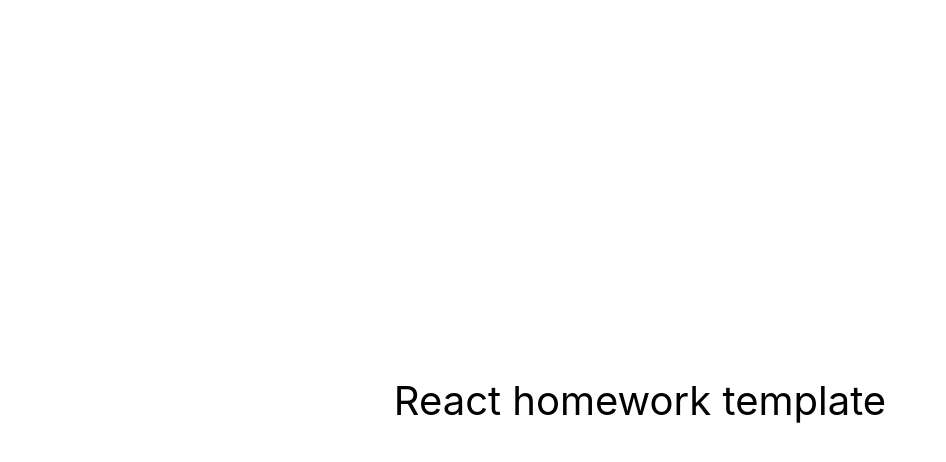
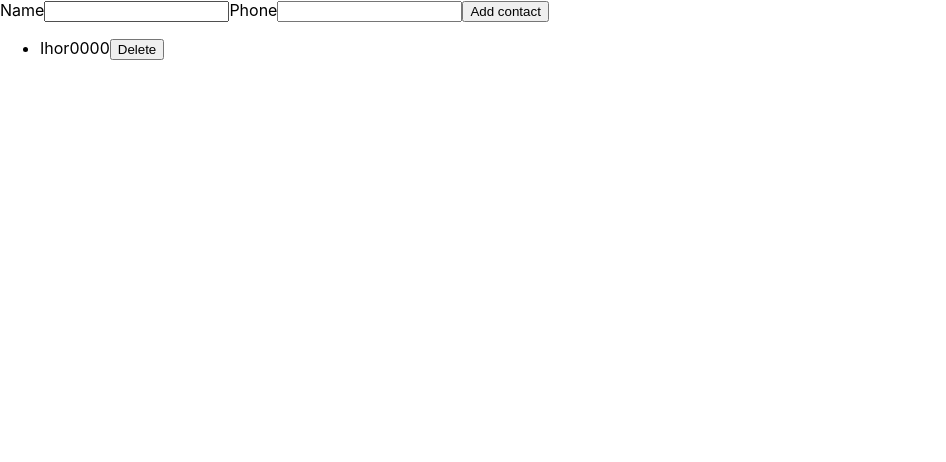
Before and after one commit to Djoult/goit-react-hw-02-phonebook, a React (Create React App) app: page / in a window 1280 px wide. Shown: the top 462 px of the page, without its empty margins (0-946 px from the left). Built offline with nearby package versions, Linux system fonts and the light colour scheme.

Commit message:
adding contacts

```diff
--- a/package.json
+++ b/package.json
@@ -10,6 +10,7 @@
     "react": "^18.1.0",
     "react-dom": "^18.1.0",
     "react-scripts": "5.0.1",
+    "shortid": "^2.2.16",
     "web-vitals": "^2.1.3"
   },
   "scripts": {
--- a/src/components/App.jsx
+++ b/src/components/App.jsx
@@ -1,16 +1,18 @@
-export const App = () => {
-  return (
-    <div
-      style={{
-        height: '100vh',
-        display: 'flex',
-        justifyContent: 'center',
-        alignItems: 'center',
-        fontSize: 40,
-        color: '#010101'
-      }}
-    >
-      React homework template
-    </div>
-  );
-};
+import { Component } from 'react';
+import ContactForm from './ContactForm/ContactForm';
+import Contacts from './Contacts/Contacts';
+
+export class App extends Component {
+  state = {
+    contacts: [{ id: 'fff', name: 'Ihor', number: '0000' }],
+    name: '',
+  };
+  render() {
+    return (
+      <>
+        <ContactForm />
+        <Contacts contacts={this.state.contacts} />
+      </>
+    );
+  }
+}
--- /dev/null
+++ b/src/components/ContactForm/ContactForm.jsx
@@ -0,0 +1,59 @@
+// import propTypes from 'prop-types';
+import { Component } from 'react';
+// import shortid from 'shortid';
+
+export class ContactForm extends Component {
+  state = {
+    name: '',
+    number: '',
+  };
+  handleEnter = e => {
+    const { name, value } = e.target;
+
+    this.setState({ [name]: value });
+  };
+  onFormSubmit = e => {
+    e.preventDefault();
+    this.props.onSubmit(this.state);
+    // this.setState({});
+    this.reset();
+  };
+  reset = () => {
+    this.setState({ name: '', number: '' });
+  };
+  render() {
+    return (
+      <div>
+        <form onSubmit={this.onFormSubmit}>
+          <label>
+            Name
+            <input
+              type="text"
+              name="name"
+              value={this.state.name}
+              pattern="^[a-zA-Zа-яА-Я]+(([' -][a-zA-Zа-яА-Я ])?[a-zA-Zа-яА-Я]*)*$"
+              onChange={this.handleEnter}
+              title="Name may contain only letters, apostrophe, dash and spaces. For example Adrian, Jacob Mercer, Charles de Batz de Castelmore d'Artagnan"
+              required
+            />
+          </label>
+          <label>
+            Phone
+            <input
+              type="tel"
+              name="number"
+              pattern="\+?\d{1,4}?[-.\s]?\(?\d{1,3}?\)?[-.\s]?\d{1,4}[-.\s]?\d{1,4}[-.\s]?\d{1,9}"
+              onChange={this.handleEnter}
+              title="Phone number must be digits and can contain spaces, dashes, parentheses and can start with +"
+              required
+            />
+          </label>
+
+          <button type="submit">Add contact</button>
+        </form>
+      </div>
+    );
+  }
+}
+
+export default ContactForm;
--- /dev/null
+++ b/src/components/Contacts/Contacts.jsx
@@ -0,0 +1,17 @@
+function Contacts({ contacts }) {
+  return (
+    <ul>
+      {contacts.map(({ id, name, number }) => {
+        return (
+          <li key={id}>
+            <span>{name}</span>
+            <span>{number}</span>
+            <button type="button">Delete</button>
+          </li>
+        );
+      })}
+    </ul>
+  );
+}
+
+export default Contacts;
```
Also changed, not shown: 1 other file (tests, documents, lock files or other folders).
